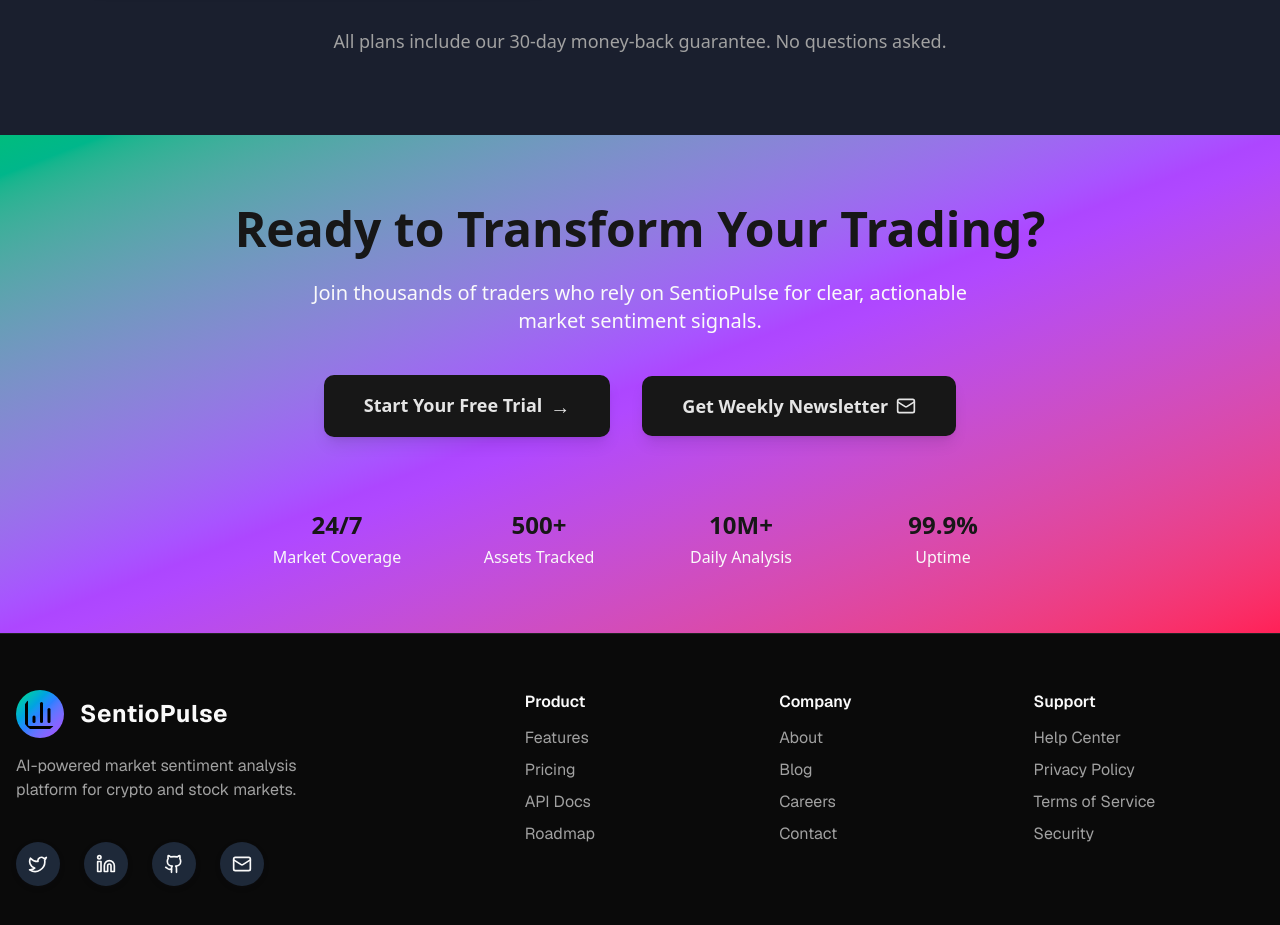
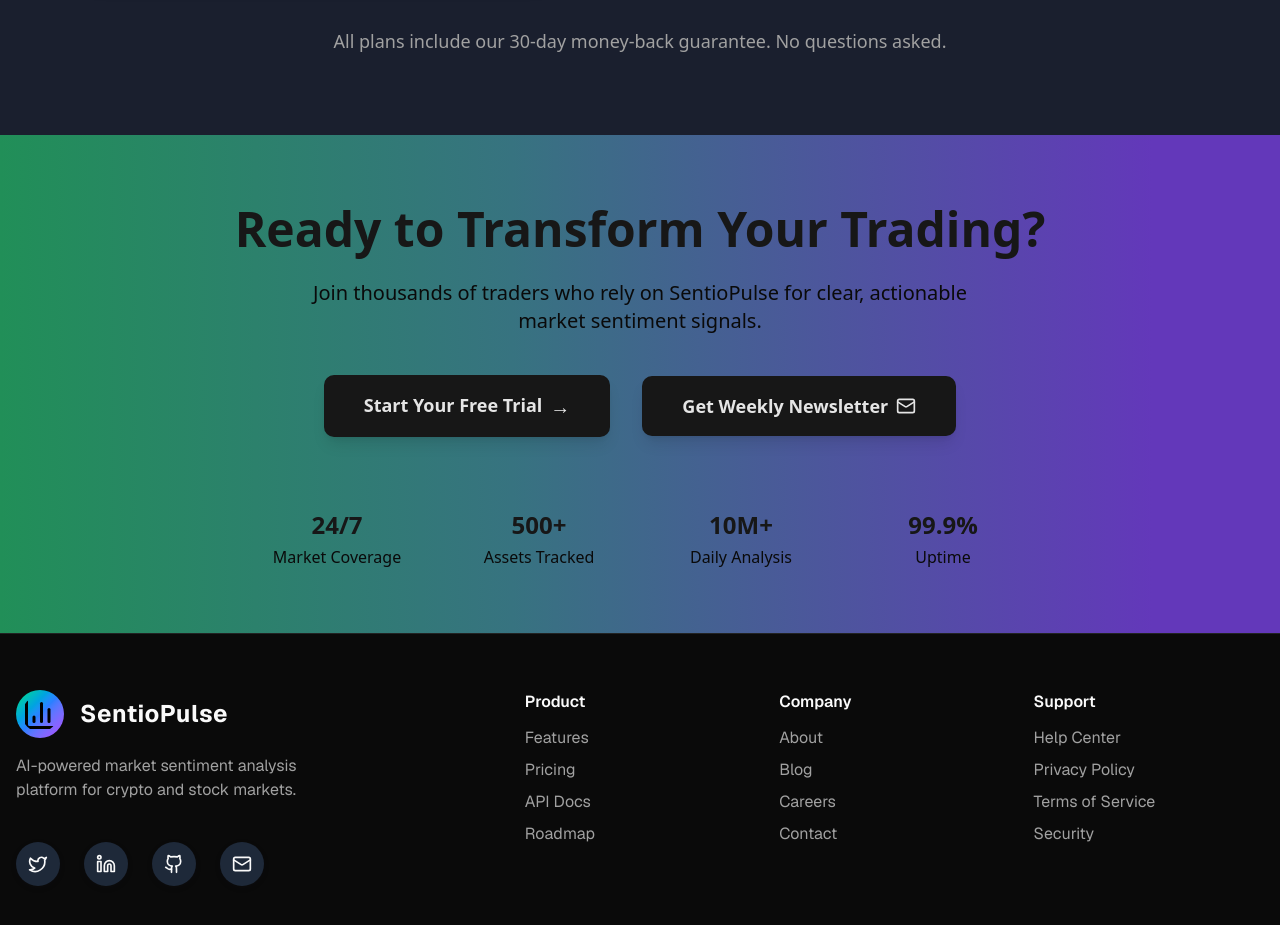
Before and after one commit to Sentiopulse/landing, a Next.js app: page / in a window 1280 px wide. Shown: the part 3360-4285 px from the top of the page. Built offline with nearby package versions, Linux system fonts and the light colour scheme.

Commit message:
Refactor StatCard and StatsSection styles for improved consistency and readability

```diff
--- a/src/components/Stats/StatCard.tsx
+++ b/src/components/Stats/StatCard.tsx
@@ -3,7 +3,7 @@
 const StatCard = ({ value, label }: { value: string; label: string }) => (
   <div className="text-center">
     <div className="font-extrabold text-lg md:text-2xl text-[var(--primary-foreground)]">{value}</div>
-    <div className="mt-1 text-base text-[var(--secondary-foreground)]">{label}</div>
+    <div className="mt-1 text-base text-background">{label}</div>
   </div>
 );
 
--- a/src/components/Stats/StatsSection.tsx
+++ b/src/components/Stats/StatsSection.tsx
@@ -4,11 +4,17 @@
 
 export default function StatsSection() {
   return (
-    <section className="w-full flex flex-col items-center justify-center py-10 md:py-16 bg-gradient-to-br from-[var(--chart-2)] via-[var(--chart-4)] to-[var(--chart-5)]">
+    <section
+      className="w-full flex flex-col items-center justify-center py-10 md:py-16"
+      style={{
+        background:
+          "linear-gradient(90deg, var(--custom-green) 0%, var(--custom-blue) 40%, var(--custom-purple) 90%)",
+      }}
+    >
       <h1 className="text-center font-bold leading-tight md:text-5xl text-3xl mb-5 text-[var(--primary-foreground)]">
         Ready to Transform Your Trading?
       </h1>
-      <div className="text-center text-lg md:text-xl mb-10 font-normal max-w-2xl mx-auto text-[var(--secondary-foreground)]">
+      <div className="text-center text-lg md:text-xl mb-10 font-normal max-w-2xl mx-auto text-background">
         Join thousands of traders who rely on SentioPulse for clear, actionable
         market sentiment signals.
       </div>
```
